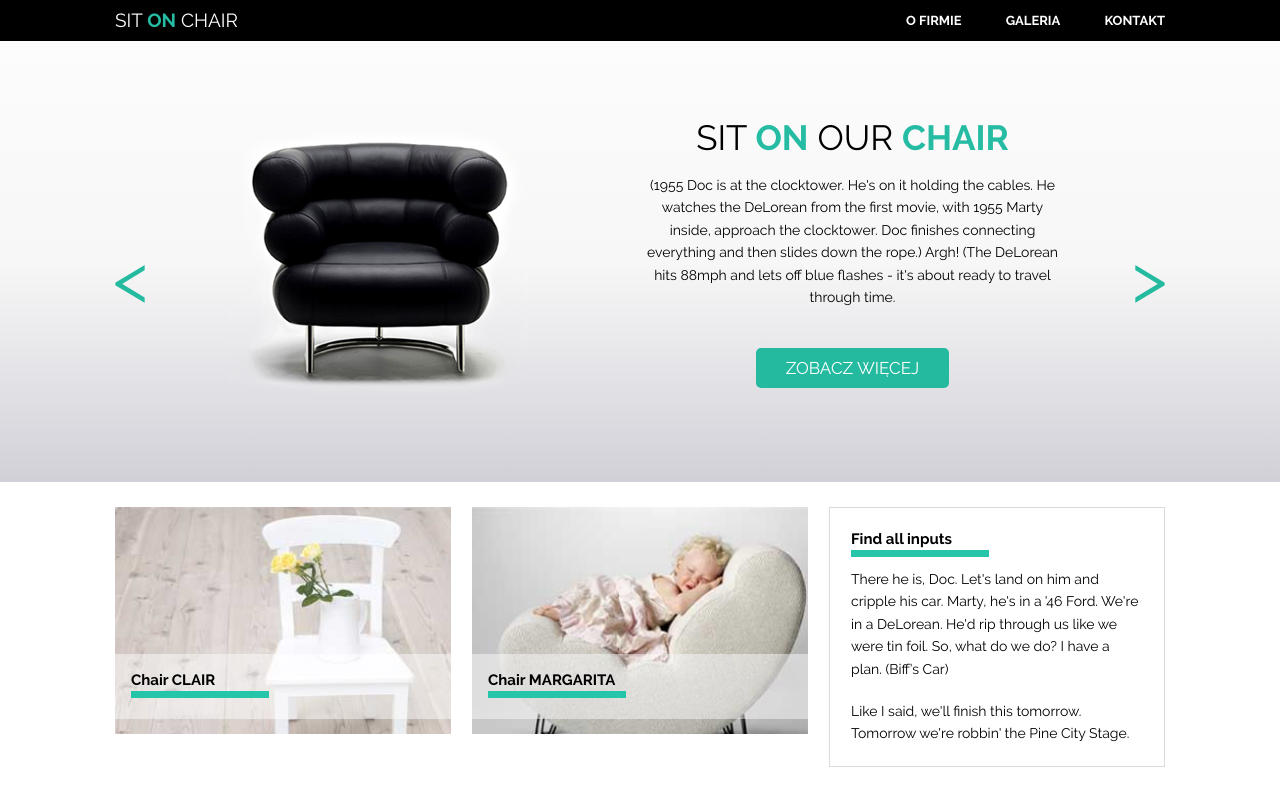
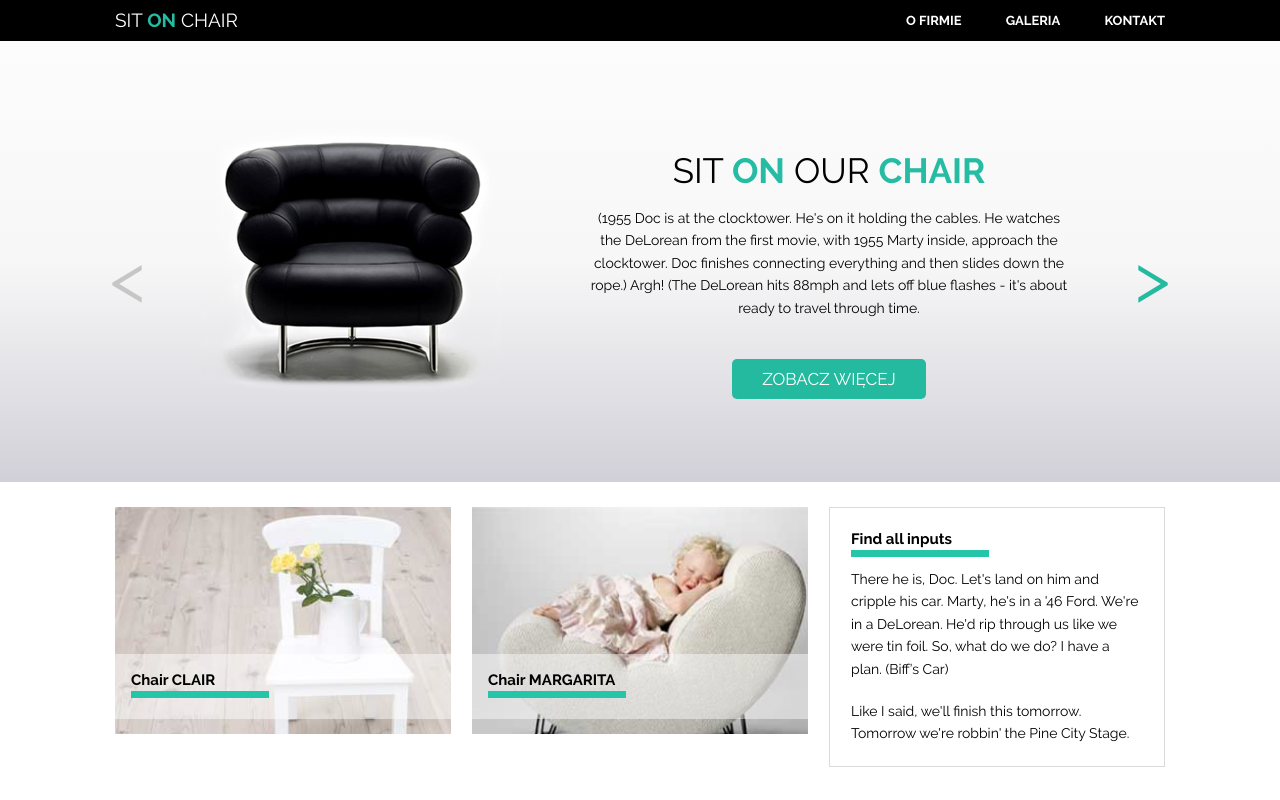
Before and after one commit to pmbednarczyk/Projekt-CSS-HTML-CodersLab, a plain HTML site: page index.html in a window 1280 px wide. Shown: the top 800 px of the page. Drawn offline with Linux system fonts and the light colour scheme.

Commit message:
Ożywienie Slidera

```diff
--- a/css/style.css
+++ b/css/style.css
@@ -128,13 +128,18 @@ nav ul li a {
     background: linear-gradient(to bottom, #fcfcfc 0%,#f7f7f7 50%,#d1d0d8 100%); /* W3C, IE10+, FF16+, Chrome26+, Opera12+, Safari7+ */
     filter: progid:DXImageTransform.Microsoft.gradient( startColorstr='#fcfcfc', endColorstr='#d1d0d8',GradientType=0 ); /* IE6-9 */
     padding: 50px 0;
+    overflow: hidden;
 }
 
-.slider-content {
+.slider > .container {
     position: relative;
-
+    width: 100%;
+    z-index: 1;
+    display: flex;
+    box-sizing: content-box;
+    overflow: hidden;
 }
-.slider-content:after, .slider-content:before{
+.slider > .container:after, .slider > .container:before, .nextSlide, .prevSlide{
     position: absolute;
     top: 50%;
     color: #24ba9f;
@@ -142,13 +147,20 @@ nav ul li a {
     line-height: 30px;
     cursor: pointer;
 }
-.slider-content:after {
-    content: '>';
+.nextSlide {
     right: 1px;
 }
-.slider-content:before {
-    content: '<';
+.prevSlide {
     left: 1px;
+}
+
+.slider-content {
+    display: flex;
+    justify-content: center;
+    align-items: center;
+    flex-shrink: 0;
+    width: 100%;
+    transition: cubic-bezier(0.66, -0.15, 0.04, 1.24) 1.4s;
 }
 
 .slider-content__inner {
--- a/index.html
+++ b/index.html
@@ -38,16 +38,61 @@
         </div>
     </header>
     <section class="slider">
-        <div class="container slider-content">
-            <div class="slider-content__inner">
-                <img src="images/black_chair.png">
-            </div><!--
-            --><div class="slider-content__inner">
-            <h2>SIT <span>ON</span> OUR <span>CHAIR</span></h2>
+        <div class="container">
+            <div class="slider-content">
+                <div class="slider-content__inner">
+                    <img src="images/black_chair.png">
+                </div><!--
+                --><div class="slider-content__inner">
+                    <h2>SIT <span>ON</span> OUR <span>CHAIR</span></h2>
+                    <p>(1955 Doc is at the clocktower. He's on it holding the cables. He watches the DeLorean from the first movie, with 1955 Marty inside, approach the clocktower. Doc finishes connecting everything and then slides down the rope.) Argh! (The DeLorean hits 88mph and lets off blue flashes - it's about ready to travel through time.</p>
+                    <a href="#">Zobacz więcej</a>
+                </div>
+            </div>
+            <div class="slider-content">
+                <div class="slider-content__inner">
+                    <img src="images/red_chair.png">
+                </div><!--
+                --><div class="slider-content__inner">
+                    <h2>SIT <span>ON</span> OUR <span>CHAIR</span> 2</h2>
+                    <p>(1955 Doc is at the clocktower. He's on it holding the cables. He watches the DeLorean from the first movie, with 1955 Marty inside, approach the clocktower. Doc finishes connecting everything and then slides down the rope.) Argh! (The DeLorean hits 88mph and lets off blue flashes - it's about ready to travel through time.</p>
+                    <a href="#">Zobacz więcej</a>
+                </div>
+            </div>
+            <div class="slider-content">
+                <div class="slider-content__inner">
+                    <img src="images/red_chair.png">
+                </div><!--
+                --><div class="slider-content__inner">
+                    <h2>SIT <span>ON</span> OUR <span>CHAIR</span> 3</h2>
+                    <p>(1955 Doc is at the clocktower. He's on it holding the cables. He watches the DeLorean from the first movie, with 1955 Marty inside, approach the clocktower. Doc finishes connecting everything and then slides down the rope.) Argh! (The DeLorean hits 88mph and lets off blue flashes - it's about ready to travel through time.</p>
+                    <a href="#">Zobacz więcej</a>
+                 </div>
+            </div>
+            <div class="slider-content">
+                <div class="slider-content__inner">
+                    <img src="images/black_chair.png">
+                </div><!--
+                --><div class="slider-content__inner">
+                    <h2>SIT <span>ON</span> OUR <span>CHAIR</span> 4</h2>
+                    <p>(1955 Doc is at the clocktower. He's on it holding the cables. He watches the DeLorean from the first movie, with 1955 Marty inside, approach the clocktower. Doc finishes connecting everything and then slides down the rope.) Argh! (The DeLorean hits 88mph and lets off blue flashes - it's about ready to travel through time.</p>
+                    <a href="#">Zobacz więcej</a>
+                 </div>
+            </div>
+            <div class="slider-content">
+                <div class="slider-content__inner">
+                    <img src="images/red_chair.png">
+                </div><!--
+                --><div class="slider-content__inner">
+                <h2>SIT <span>ON</span> OUR <span>CHAIR</span> 5</h2>
                 <p>(1955 Doc is at the clocktower. He's on it holding the cables. He watches the DeLorean from the first movie, with 1955 Marty inside, approach the clocktower. Doc finishes connecting everything and then slides down the rope.) Argh! (The DeLorean hits 88mph and lets off blue flashes - it's about ready to travel through time.</p>
                 <a href="#">Zobacz więcej</a>
             </div>
+            </div>
+            <span class="prevSlide"><</span>
+            <span class="nextSlide">></span>
         </div>
+
     </section>
 
 
@@ -152,6 +197,6 @@
                 <span >SIT <b>ON</b> CHAIR</span>
             </div>
     </footer>
-
+<script src="js/app.js"></script>
 </body>
 </html>
--- /dev/null
+++ b/js/app.js
@@ -0,0 +1,38 @@
+document.addEventListener("DOMContentLoaded", function(event) {
+    var sliderContainer = document.querySelector('.slider');
+    var nextSlide = document.querySelector('.nextSlide');
+    var prevSlide = document.querySelector('.prevSlide');
+    var allSlides = [...sliderContainer.querySelectorAll('.slider-content')];
+    var counter = 0;
+    console.log(allSlides.length);
+    console.log(allSlides.length - 1);
+    prevSlide.style.color = "#c6c6c6";
+        nextSlide.addEventListener('click', function(event){
+            if (counter <= allSlides.length - 2) {
+                allSlides[counter].style.marginLeft = "-100%";
+                counter++;
+                console.log(counter);
+                if (counter < allSlides.length -1) {
+                    prevSlide.style.color = "#24ba9f";
+                } else {
+                    this.style.color = "#c6c6c6";
+                }
+            }
+
+
+        });
+        prevSlide.addEventListener('click', function(event){
+            if (counter <= (allSlides.length - 1) && counter >= 1) {
+                --counter;
+                allSlides[counter].style.marginLeft = "0";
+                console.log(counter);
+                if (counter < allSlides.length && counter >= 1) {
+                    nextSlide.style.color = "#24ba9f";
+                } else {
+                    this.style.color = "#c6c6c6";
+                }
+            }
+        });
+
+
+});
```
Also changed, not shown: 1 other file.
